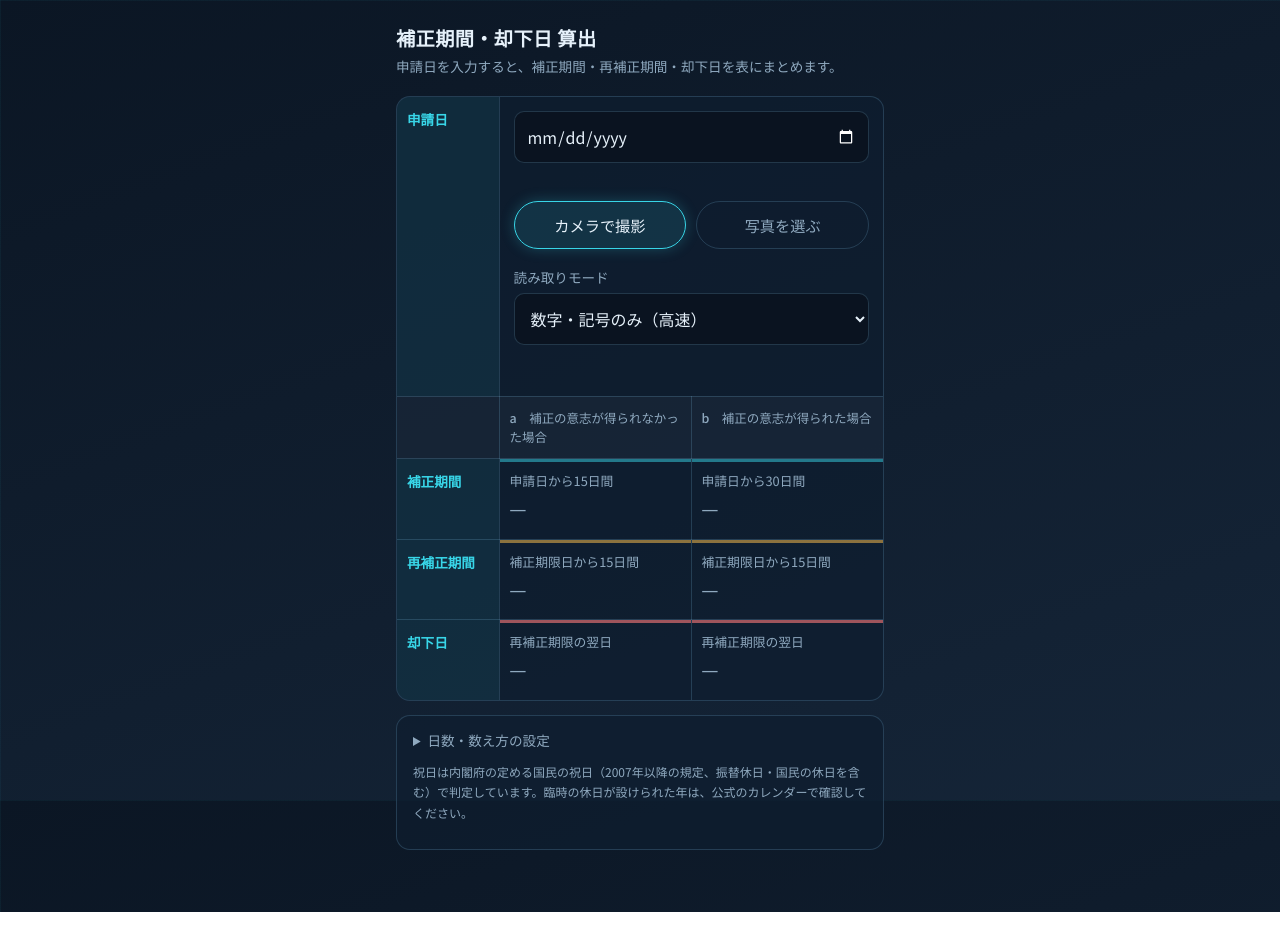
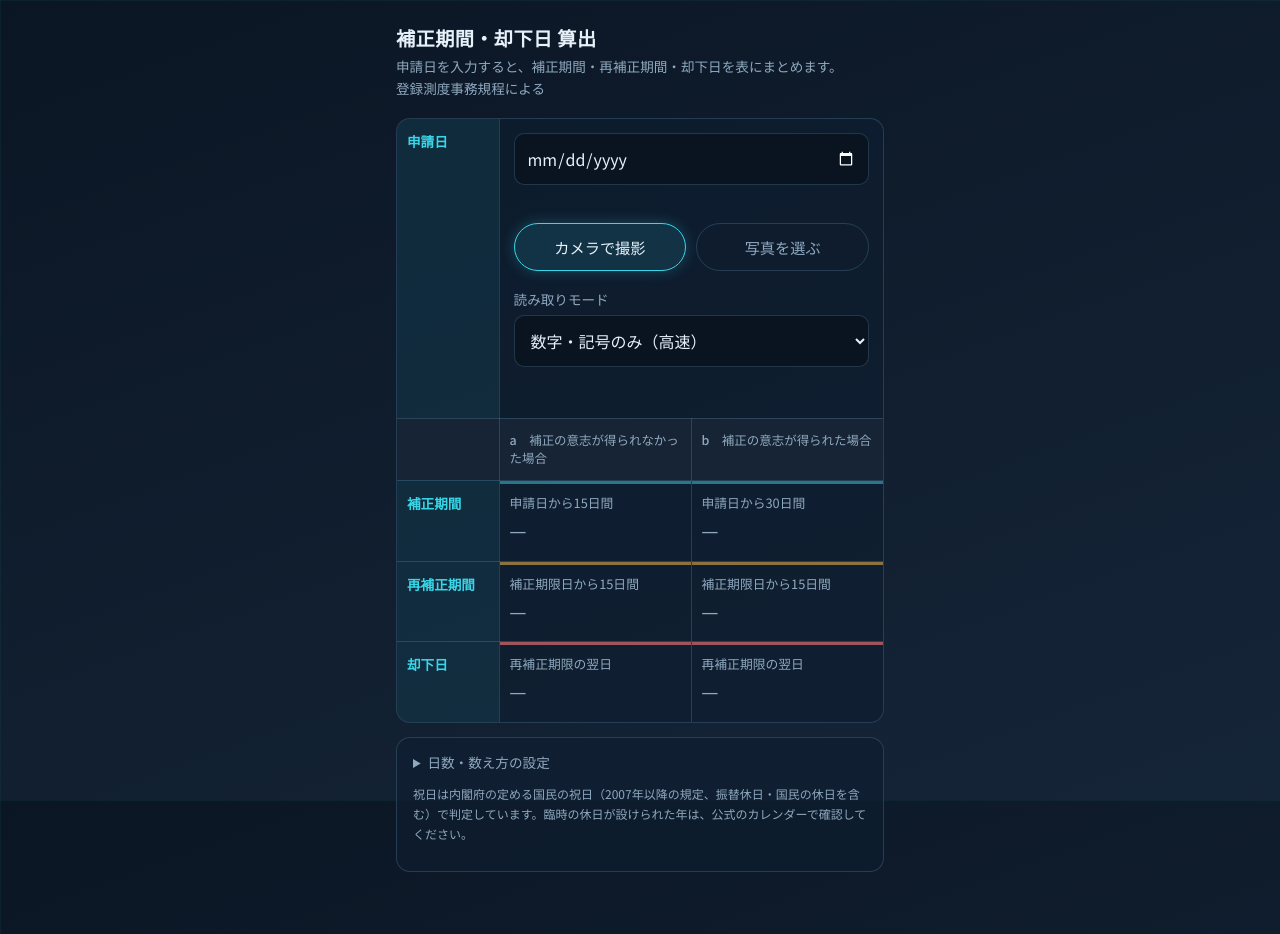
Before and after one commit to itoshiaki2008-coder/deadline, a plain HTML site: page index.html in a window 1280 px wide. Before the commit the page ends 912 px from the top, so only its background shows below. Drawn offline with Linux system fonts and the light colour scheme.

Commit message:
Update lead paragraph with registration measures info
Added additional information regarding registration measures.

```diff
--- a/deadline_calc.html
+++ b/index.html
@@ -77,7 +77,7 @@ tr.s4 td{box-shadow:inset 0 3px 0 rgba(255,122,122,.6)}
 <body>
 <main>
   <h1>補正期間・却下日 算出</h1>
-  <p class="lead">申請日を入力すると、補正期間・再補正期間・却下日を表にまとめます。</p>
+  <p class="lead">申請日を入力すると、補正期間・再補正期間・却下日を表にまとめます。<br>登録測度事務規程による</p>
 
   <section class="card tbl">
   <table>
```
